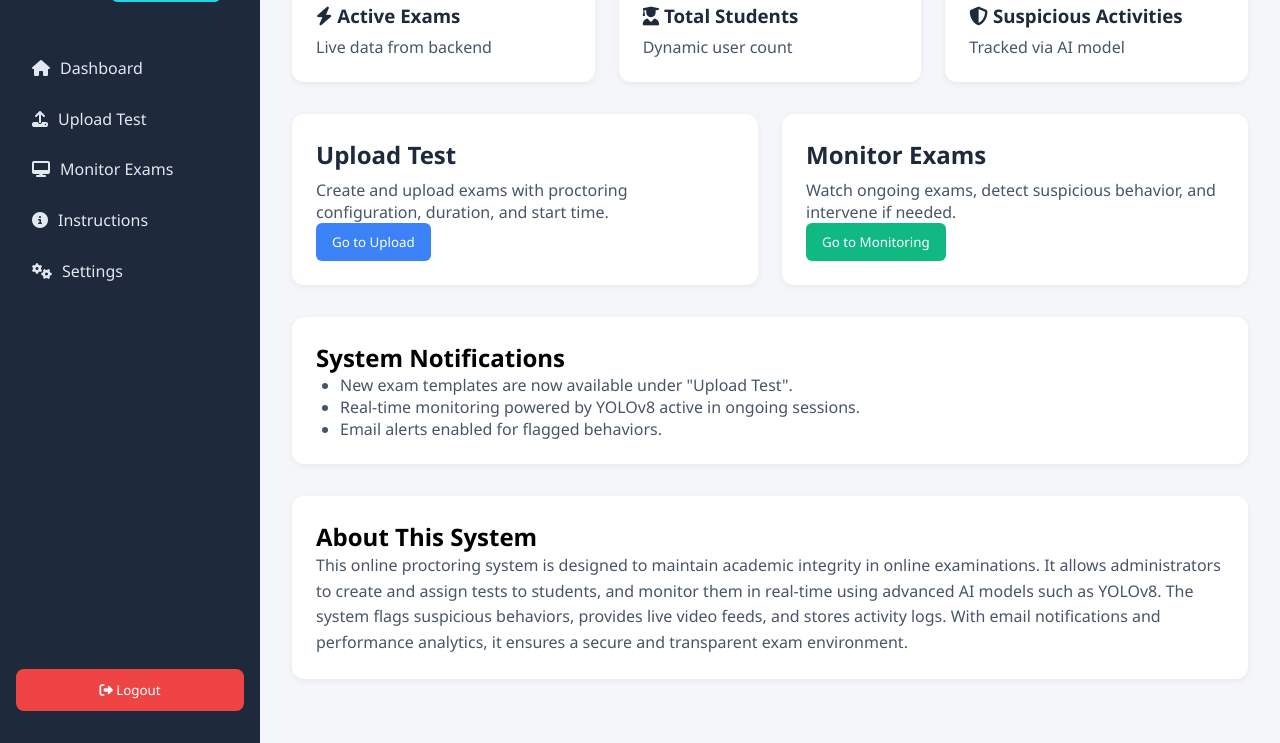
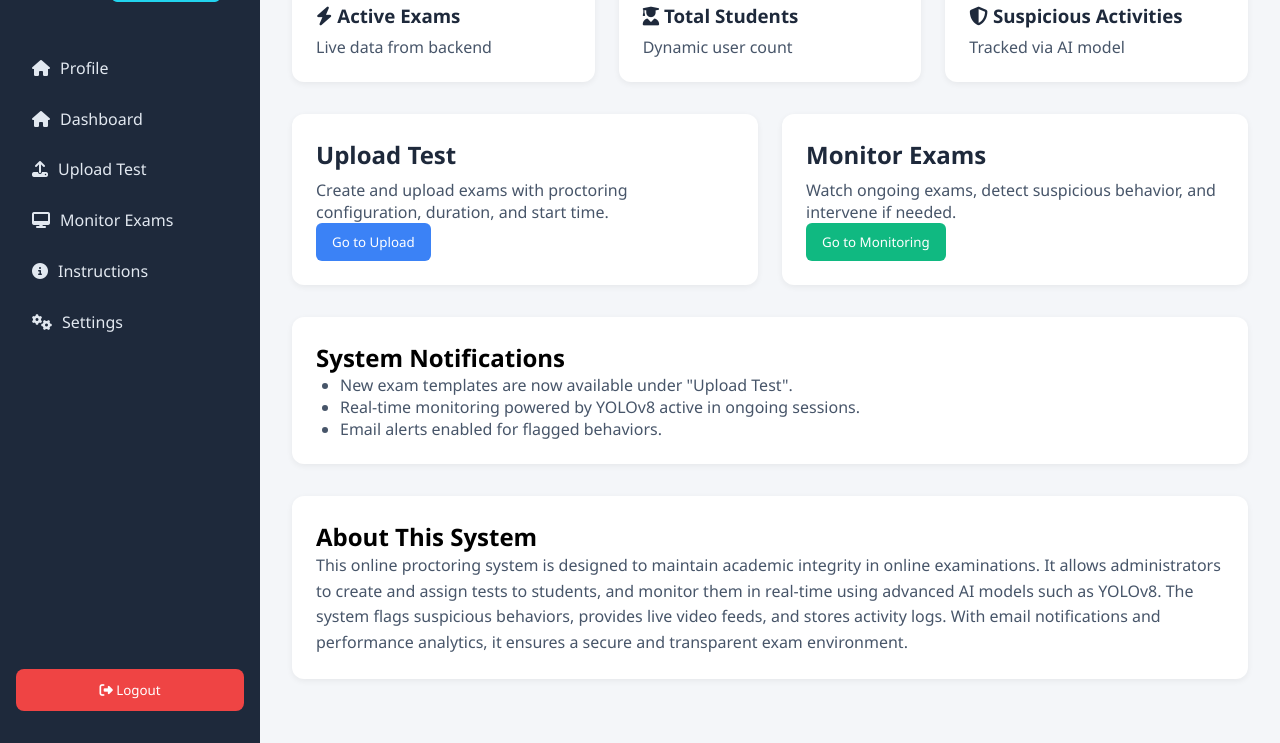
Before and after one commit to MustafaNazir11/ASEP-2, a Flask app: page /admin in a window 1280 px wide. Shown: the part 123-866 px from the top of the page. Run offline with Flask 3, Linux system fonts and the light colour scheme; some libraries are stand-ins or nearby versions.

Commit message:
app.py profile update

```diff
--- a/app.py
+++ b/app.py
@@ -55,6 +55,14 @@ def login():
 @app.route("/admin")
 def admin():
     return render_template("admin-dashboard.html")
+
+@app.route("/profile")
+def profile():
+    return render_template("profile.html")
+
+@app.route("/adminprofile")
+def adminprofile():
+    return render_template("adminprofile.html")
 
 @app.route("/dashboard")
 def dashboard():
--- a/templates/admin-dashboard.html
+++ b/templates/admin-dashboard.html
@@ -24,6 +24,7 @@
       </div>
 
       <nav class="menu">
+        <a href="{{ url_for('adminprofile') }}"><i class="fas fa-home"></i> Profile</a>
         <a href="{{ url_for('dashboard') }}"><i class="fas fa-home"></i> Dashboard</a>
         <a href="{{ url_for('input_questions') }}"><i class="fas fa-upload"></i> Upload Test</a>
         <a href="#"><i class="fas fa-desktop"></i> Monitor Exams</a>
```
